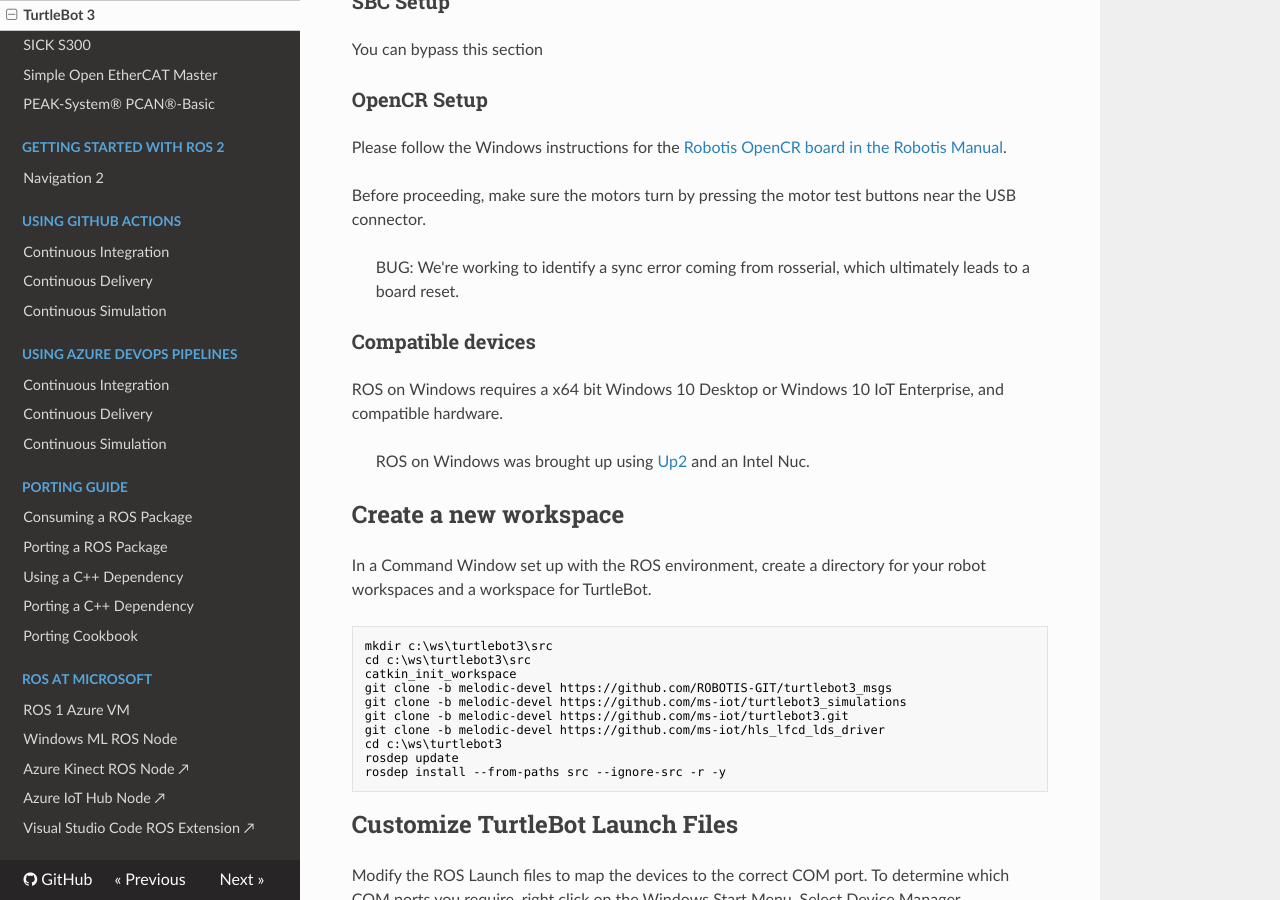
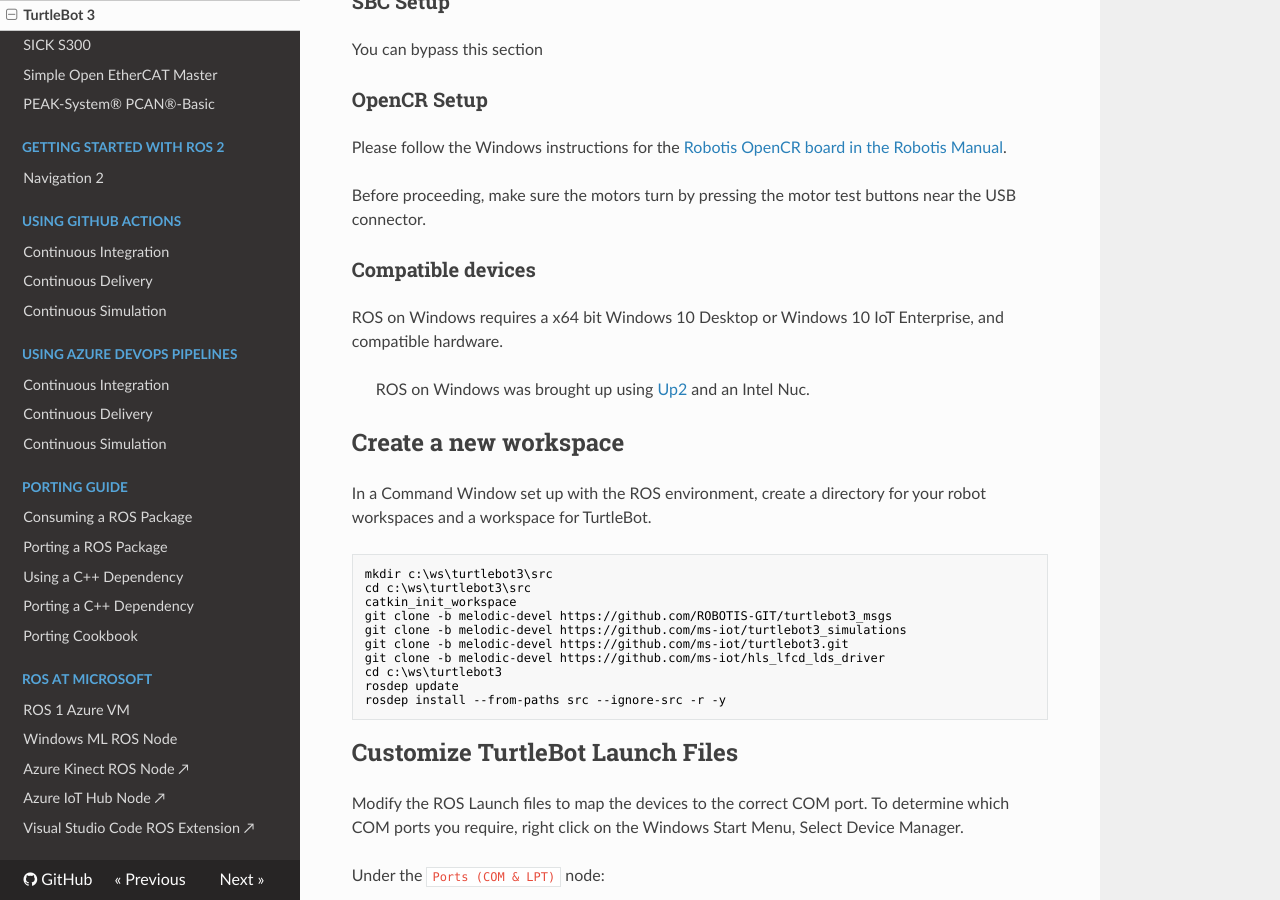
Before and after one commit to ms-iot/ROSOnWindows, an MkDocs documentation site: the page built from docs/Turtlebot/Turtlebot3.md, in a window 1280 px wide and 900 px high, scrolled down 928 px. Built offline with MkDocs 1.6.1, drawn with Linux system fonts in a browser that asks for light colours; nearby versions of some CDN libraries.

Commit message:
Update Turtlebot3.md

```diff
--- a/docs/Turtlebot/Turtlebot3.md
+++ b/docs/Turtlebot/Turtlebot3.md
@@ -28,8 +28,6 @@
 Please follow the Windows instructions for the [Robotis OpenCR board in the Robotis Manual](http://emanual.robotis.com/docs/en/parts/controller/opencr10/).
 
 Before proceeding, make sure the motors turn by pressing the motor test buttons near the USB connector.
-
-> BUG: We're working to identify a sync error coming from rosserial, which ultimately leads to a board reset.
 
 ### Compatible devices
 ROS on Windows requires a x64 bit Windows 10 Desktop or Windows 10 IoT Enterprise, and compatible hardware.
```
